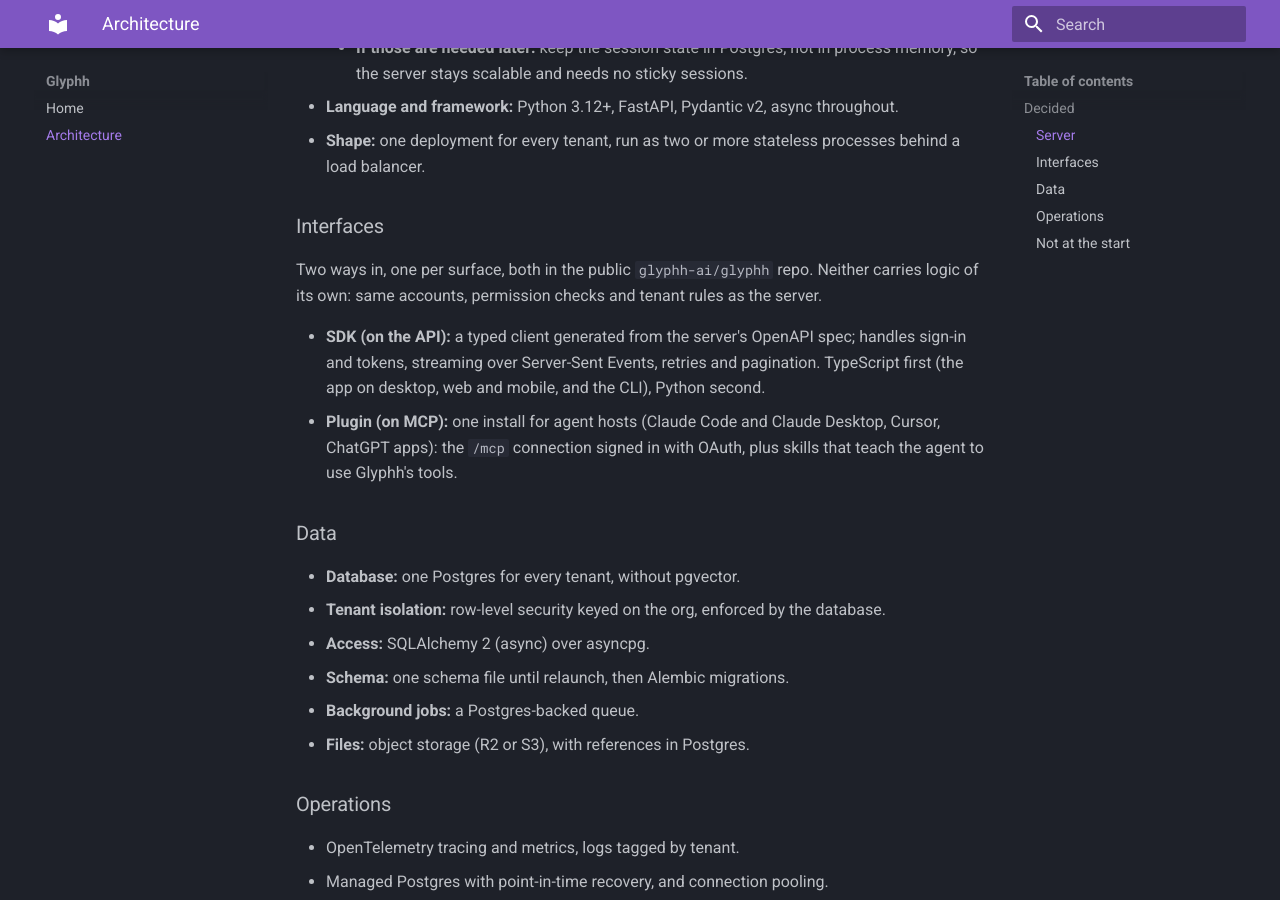
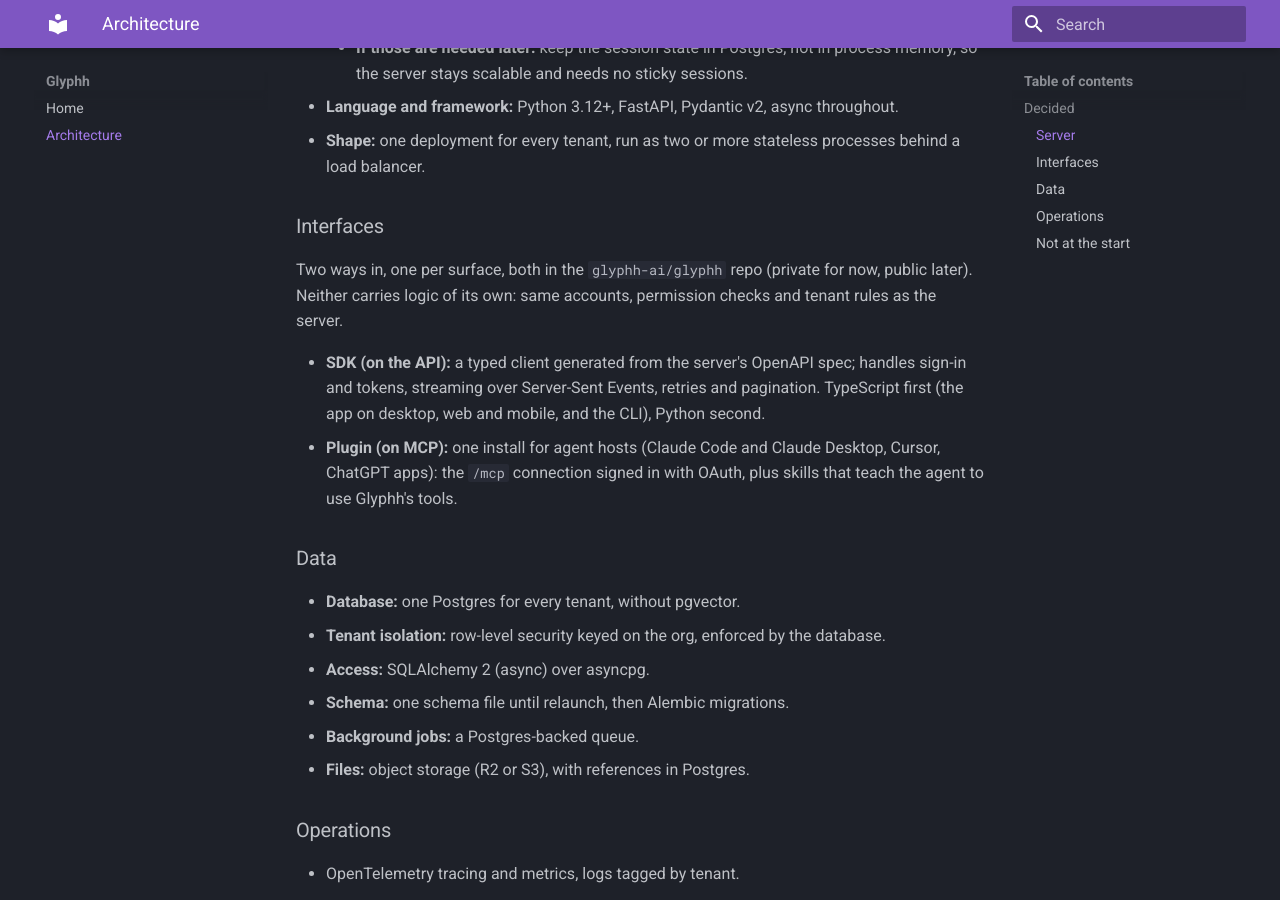
Before and after one commit to glyphh-ai/server, an MkDocs documentation site: the page built from docs/architecture.md, in a window 1280 px wide and 900 px high, scrolled down 685 px. Built offline with MkDocs 1.6.1 and Material for MkDocs 9.7.7, drawn with Linux system fonts in a browser that asks for light colours.

Commit message:
Architecture: the glyphh repo is private for now
Co-Authored-By: Claude Opus 5.5 <noreply@anthropic.com>

```diff
--- a/docs/architecture.md
+++ b/docs/architecture.md
@@ -25,7 +25,7 @@ A single-deployment, multi-tenant cloud SaaS, headless first: every capability i
 
 ### Interfaces
 
-Two ways in, one per surface, both in the public `glyphh-ai/glyphh` repo. Neither carries logic of its own: same accounts, permission checks and tenant rules as the server.
+Two ways in, one per surface, both in the `glyphh-ai/glyphh` repo (private for now, public later). Neither carries logic of its own: same accounts, permission checks and tenant rules as the server.
 
 - **SDK (on the API):** a typed client generated from the server's OpenAPI spec; handles sign-in and tokens, streaming over Server-Sent Events, retries and pagination. TypeScript first (the app on desktop, web and mobile, and the CLI), Python second.
 - **Plugin (on MCP):** one install for agent hosts (Claude Code and Claude Desktop, Cursor, ChatGPT apps): the `/mcp` connection signed in with OAuth, plus skills that teach the agent to use Glyphh's tools.
```
